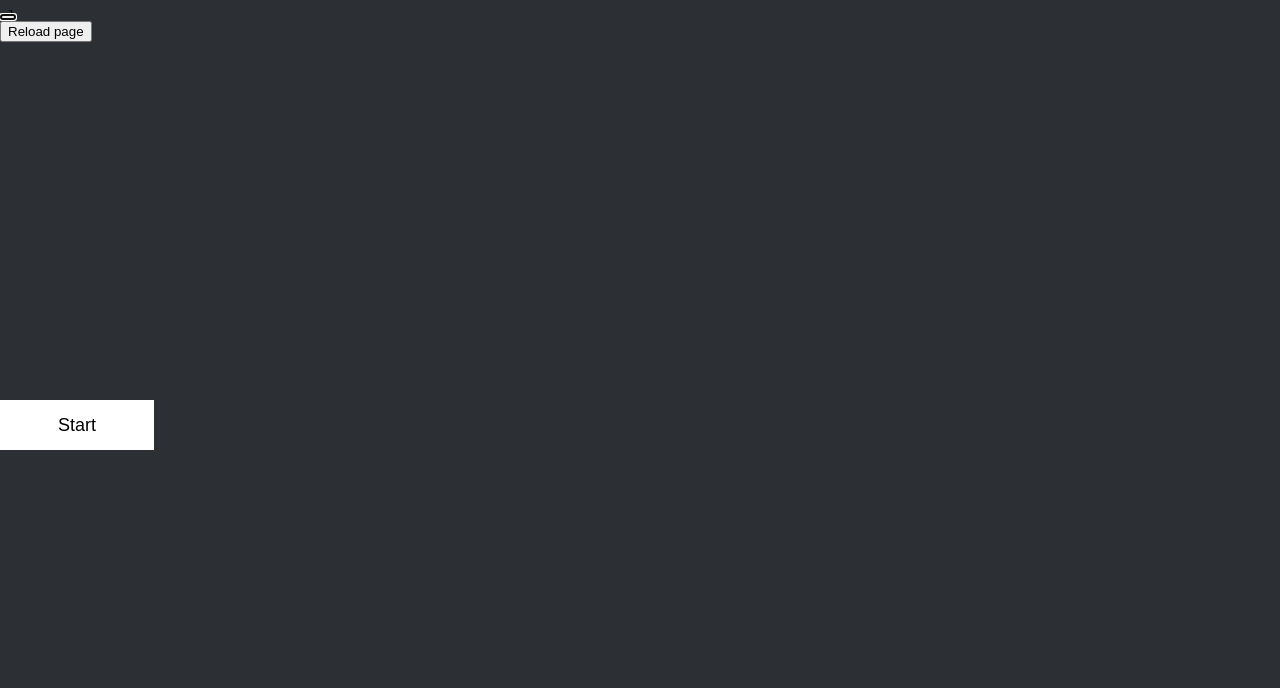
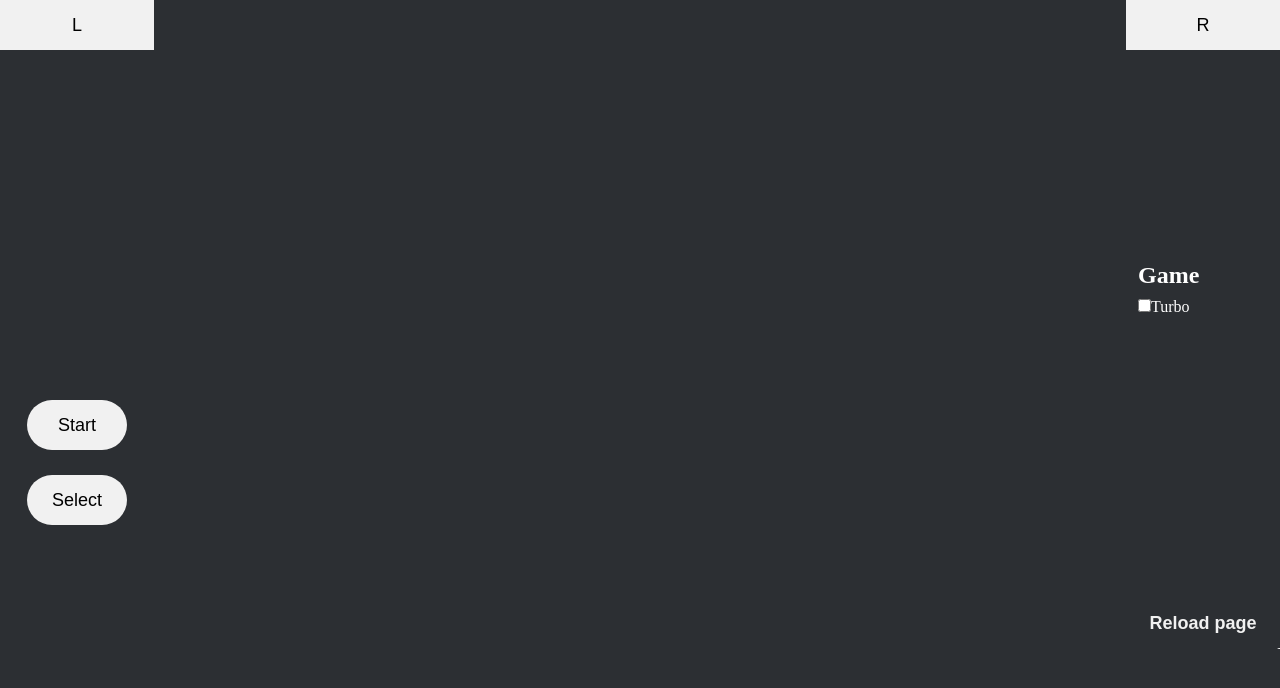
Before and after one commit to itsbjoern/switch-gba, a plain HTML site: page src/static/index.html in a window 1280 px wide. Drawn offline with Linux system fonts and the light colour scheme.

Commit message:
Finish styling, add settings

```diff
--- a/src/static/game.js
+++ b/src/static/game.js
@@ -140,8 +140,13 @@ class Game {
 
     var key = KEY_MAP[keyCode];
     if (key !== undefined) {
-      this.socketConnection.send(type + "-" + key);
+      this.socketConnection.send("key-" + type + "-" + key);
     }
+  }
+
+  setTurbo(enabled) {
+    var enabledText = enabled ? "on" : "off";
+    this.socketConnection.send("setting-turbo-" + enabledText);
   }
 
   keyPress(event) {
--- a/src/static/index.html
+++ b/src/static/index.html
@@ -3,21 +3,30 @@
     <head>
         <title>Crowdsourced Gameboy Advanced</title>
         <meta charset="utf-8"/>
-        <link rel="stylesheet" type="text/css" href="/static/main.css">]
+        <link rel="stylesheet" type="text/css" href="/static/main.css">
         <script type="text/javascript" src="/static/game.js"></script>
         <script type="text/javascript" src="/static/index.js"></script>
     </head>
     <body>
+        <div class="sidebar sidebar-left">
+            <button tabindex="-1" class="shoulder shoulder-left"  onclick="onVirtualKey(65);">L</button>
+            <button tabindex="-1" class="button startButton"  onclick="onVirtualKey(13);">Start</button>
+            <button tabindex="-1" class="button selectButton"  onclick="onVirtualKey(8);">Select</button>
+        </div>
         <div class="game">
           <canvas id="canvas"></canvas>
           <iframe id="backCapture" src="frame"></iframe>
         </div>
-        <div class="controls">
+        <div class="sidebar sidebar-right">
+            <button tabindex="-1" class="shoulder shoulder-right"  onclick="onVirtualKey(83);">R</button>
+            <div class="game-settings">
+                <h2>Game</h2>
+                <input class="setting" type="checkbox" tabindex="-1" onchange="settingsChange('turbo', event)">Turbo</input>
+            </div>
             <div class="page-controls">
                 <button id="dummy" style=""></button>
-                <button tabindex="-1" onclick="location.reload();">Reload page</button>
+                <button tabindex="-1" class="button reload" onclick="location.reload();">Reload page</button>
             </div>
-            <button tabindex="-1" id="startButton" onclick="onVirtualKey(13);">Start</button>
         </div>
     </body>
 </html>
--- a/src/static/index.js
+++ b/src/static/index.js
@@ -10,6 +10,14 @@ function confirmExit() {
   return "";
 }
 window.onbeforeunload = confirmExit;
+
+function settingsChange(type, event) {
+  switch(type) {
+    case "turbo":
+      gameInstance.setTurbo(event.target.checked);
+  }
+  document.getElementById("dummy").focus();
+}
 
 function onVirtualKey(key) {
   onKey({keyCode: key});
--- a/src/static/main.css
+++ b/src/static/main.css
@@ -1,7 +1,7 @@
-html, body {
-    height: 90%;
-    max-height: 90%;
-    cursor: none;
+* {
+    margin: 0;
+    padding: 0;
+    box-sizing: border-box;
 }
 
 body {
@@ -27,35 +27,95 @@ body {
     z-index: -5;
 }
 
-#canvas {
+#canvas, .sidebar {
     height: 648px;
-}
-
-.game-controls {
-    position: absolute;
-    left: 0;
-    top: 0;
-    width: 100%;
-    height: 648px;
-}
-
-.page-controls {
-    position: absolute;
-    left: 0;
 }
 
 #backCapture {
     visibility: hidden;
 }
 
-#startButton {
+#dummy {
     position: absolute;
-    left: 0px;
-    top: 400px;
+    right: 0;
+    bottom: 1px;
+    width: 1px;
+    height: 1px;
     background-color: white;
     border-width: 0;
-    padding: 5px;
+}
+
+.sidebar {
+    top: 0;
+    position: absolute;
+    z-index: 999;
+    width: 154px;
+}
+
+.sidebar-left {
+    left: 0;
+}
+
+.sidebar-right {
+    right: 0;
+}
+
+.button {
+    position: absolute;
+    background-color: #f1f1f1;
+    border-width: 0;
+    width: 100px;
+    height: 50px;
+    font-size: 18px;
+    border-radius: 25px;
+    margin: auto;
+    left: 0;
+    right: 0;
+}
+
+.reload {
+    background-color: #2c2f33;
+    color: #f1f1f1;
+    font-weight: bold;
+    border-radius: 0;
+    width: 154px;
+}
+
+.startButton {
+    top: 400px;
+}
+
+.selectButton {
+    top: 475px;
+}
+
+.page-controls {
+    width: 154px;
+    height: 50px;
+    position: absolute;
+    bottom: 0;
+}
+
+.shoulder {
+    position: absolute;
+    background-color: #f1f1f1;
+    border-width: 0;
     width: 154px;
     height: 50px;
     font-size: 18px;
+    margin: auto;
+    left: 0;
+    right: 0;
 }
+
+.game-settings {
+    position: absolute;
+    width: 154px;
+    top: 250px;
+    padding: 12px;
+    color: white;
+}
+
+.setting {
+    margin-top: 10px;
+}
```
Also changed, not shown: 3 other files.
